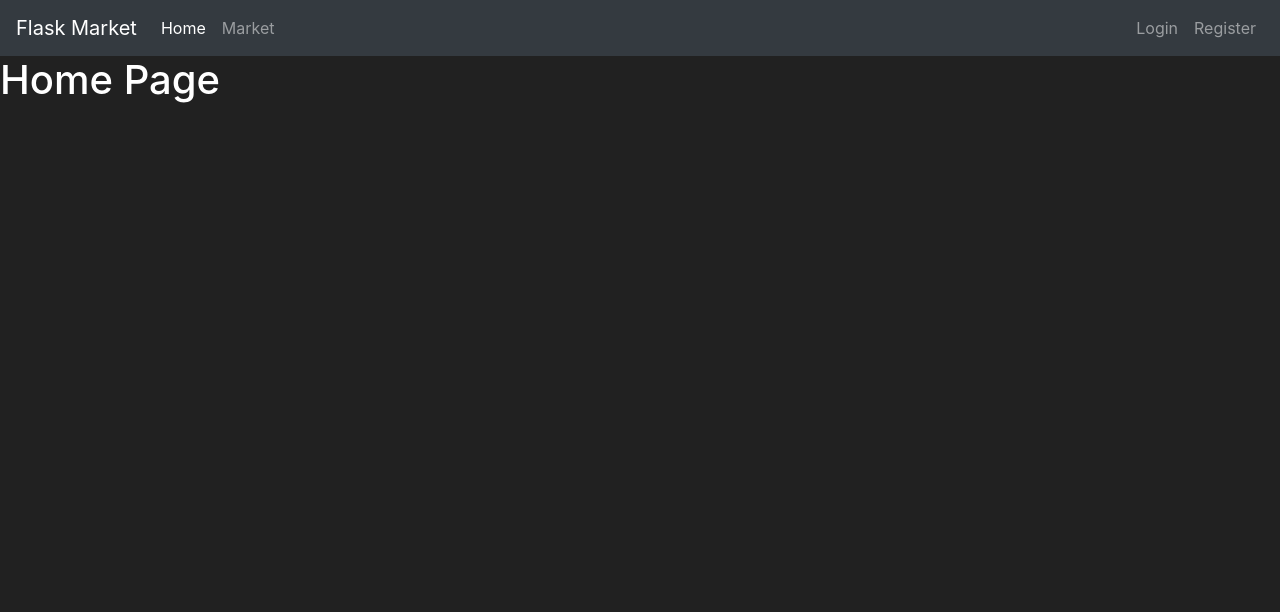
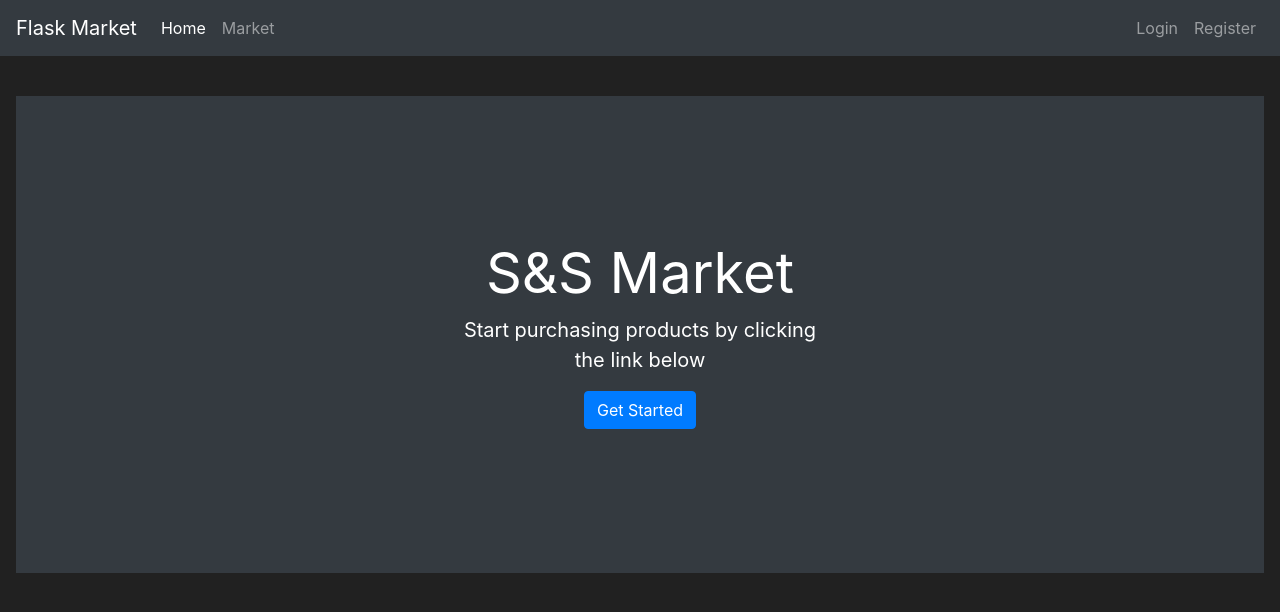
Before and after one commit to SarahSameh19/FlaskMarket, a Flask app: page / in a window 1280 px wide. Shown: the top 612 px of the page. Run offline with Flask 3, Linux system fonts and the light colour scheme.

Commit message:
Logout and Customizations

```diff
--- a/market/__init__.py
+++ b/market/__init__.py
@@ -9,4 +9,6 @@ app.config['SECRET_KEY'] = 'f7c5c9f8a38456b8575e6d6c'
 db = SQLAlchemy(app)
 bcrypt = Bcrypt(app)
 login_manager = LoginManager(app)
+login_manager.login_view = "login_page"
+login_manager.login_message_category = "info"
 from market import routes
--- a/market/routes.py
+++ b/market/routes.py
@@ -4,7 +4,7 @@ from market.models import Item, User
 from market.forms import RegisterForm, LoginForm
 from market import db
 from flask import request
-from flask_login import login_user
+from flask_login import login_user, logout_user, login_required
 
 @app.route("/")
 @app.route("/home")
@@ -12,6 +12,7 @@ def home_page():
     return render_template('home.html')
 
 @app.route('/market')
+@login_required
 def market_page():
     items = Item.query.all()
     return render_template('market.html', items=items)
@@ -28,6 +29,11 @@ def register_page():
                             password=form.password1.data)
         db.session.add(user_to_create)
         db.session.commit()
+
+        login_user(user_to_create)
+        flash(f'Account created successfully! You are now logged in as: {user_to_create.username}', category='success')
+
+
         return redirect(url_for('market_page'))
     if form.errors != {}: #if there are not errors from the validations
         for err_msg in form.errors.values():
@@ -50,3 +56,9 @@ def login_page():
                 flash('Username or Password is incorrect!', category='danger')
 
     return render_template('login.html', form = form)
+
+@app.route('/logout')
+def logout_page():
+    logout_user()
+    flash("You have been logged out!", category='info')
+    return redirect(url_for('home_page'))
--- a/market/templates/base.html
+++ b/market/templates/base.html
@@ -58,7 +58,7 @@
               <a class="nav-link">Welome, {{current_user.username }}</a>
             </li>
             <li class="nav-item">
-              <a class="nav-link" href="#">Logout</a>
+              <a class="nav-link" href="{{ url_for('logout_page') }}">Logout</a>
             </li>
           </ul>
         {% else %}
--- a/market/templates/home.html
+++ b/market/templates/home.html
@@ -1,8 +1,16 @@
 {% extends 'base.html' %}
 {% block title %}
-  Home Page
+    Welcome to S&S Market
 {% endblock %}
-
-{% block content%}
-<h1>Home Page</h1>
+{% block content %}
+<br>
+    <div class="position-relative overflow-hidden p-3 p-md-5 m-md-3 text-center bg-dark" style="color:white">
+        <div class="col-md-5 p-lg-5 mx-auto my-5">
+            <h1 class="display-4 font-weight-normal">S&S Market</h1>
+            <p class="lead font-weight-normal">Start purchasing products by clicking the link below</p>
+            <a class="btn btn-primary" href="{{ url_for('market_page') }}">Get Started</a>
+        </div>
+        <div class="product-device box-shadow d-none d-md-block"></div>
+        <div class="product-device product-device-2 box-shadow d-none d-md-block"></div>
+    </div>
 {% endblock %}
```
Also changed, not shown: market/market.db.
